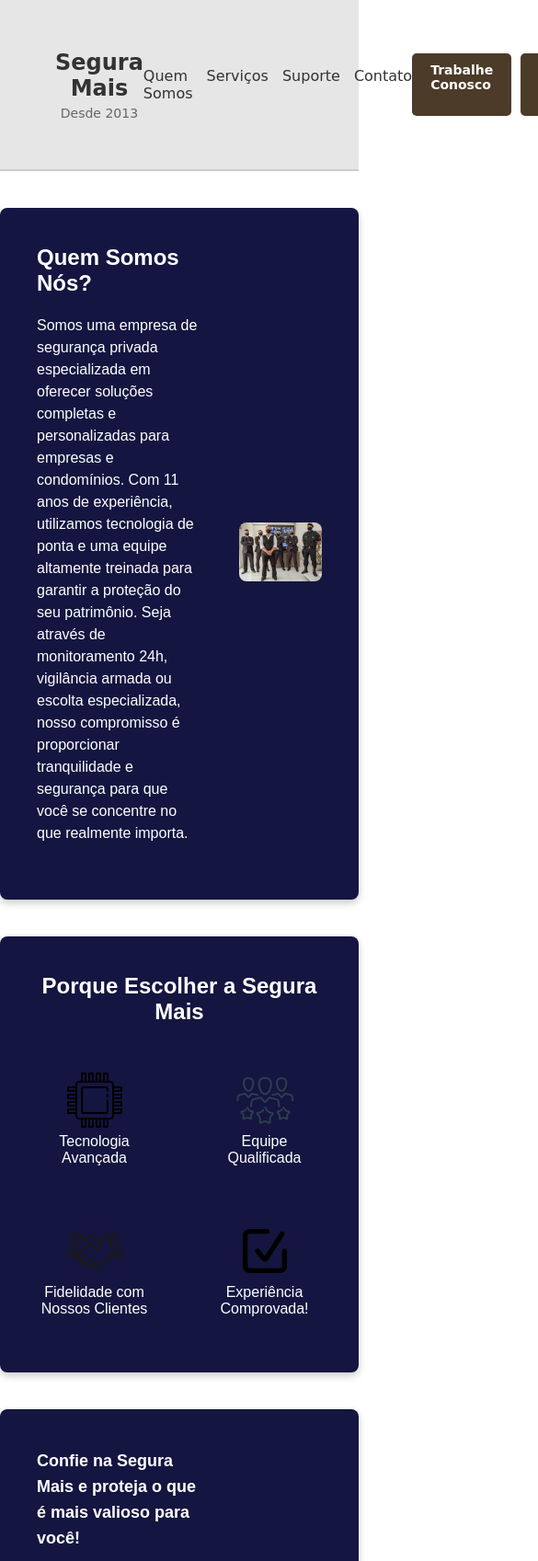
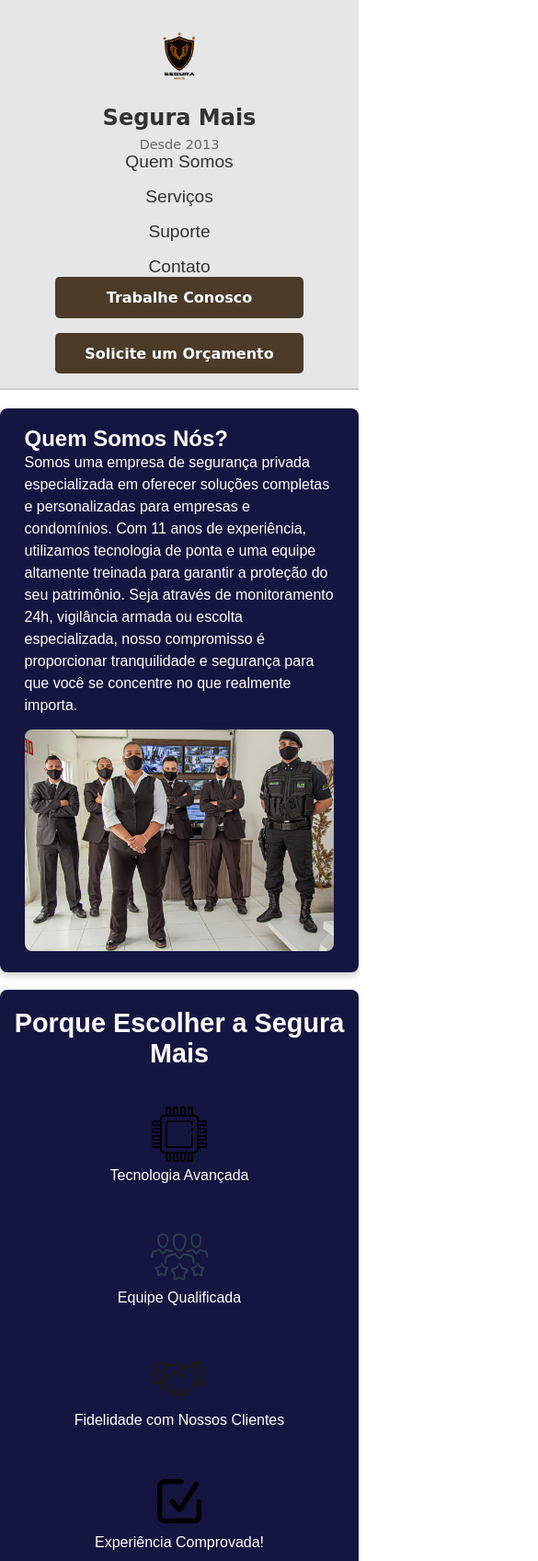
Before and after one commit to Kesia05Almeida/Segura-Mais, a plain HTML site: page index.html in a window 390 px wide. Shown: the top 1697 px of the page at 92% size, 585 px wide, since content can reach past the window. Drawn offline with Linux system fonts and the light colour scheme.

Commit message:
Envio do arquivo estilo.css

```diff
--- a/estilo.css
+++ b/estilo.css
@@ -1,8 +1,10 @@
-*{
+/* Reset básico */
+* {
     margin: 0%;
     padding: 0%;
     box-sizing: border-box;
 }
+
 body {
     font-family: Arial, sans-serif;
     margin: 0;
@@ -14,30 +16,31 @@ body {
     font-style: normal;
   }
 
+/* Header */
 .header {
     display: flex;
     align-items: center;
     justify-content: space-between;
     background-color: #e6e6e6;
-    padding: 10px 20px;
+    padding: 1em 2%;
     border-bottom: 2px solid #ccc;
 }
 
 .logo {
     flex: 1;
     text-align: center;
-    padding: 20px;
+    padding: 2%;
 }
 
 .logo-img {
-    height: 120px;
-    width: auto;
-    max-width: 100%;
+    height: auto;
+    width: 100%;
+    max-width: 120px;
     border-radius: 20px;
 }
 
-
-.topo{
+/* Topo */
+.topo {
     flex: 2;
     text-align: center;
     color: #333;
@@ -46,20 +49,20 @@ body {
 
 .topo h1 {
     margin: 0;
-    font-size: 24px;
+    font-size: 2rem;
 }
 
 .topo p {
-    margin: 5px 0 0;
-    font-size: 14px;
+    margin: 0.5em 0 0;
+    font-size: 1rem;
     color: #666;
 }
 
+/* Menu */
 .menu {
     flex: 3;
     display: flex;
     justify-content: center;
-    font-family: "Pacifico", cursive;
 }
 
 .menu ul {
@@ -67,7 +70,7 @@ body {
     margin: 0;
     padding: 0;
     display: flex;
-    gap: 15px;
+    gap: 1rem;
 }
 
 .menu li {
@@ -77,14 +80,15 @@ body {
 .menu a {
     text-decoration: none;
     color: #333;
-    font-size: 16px;
+    font-size: 1.2rem;
     transition: color 0.3s;
 }
 
+/* Botões */
 .botões {
     flex: 2;
     display: flex;
-    gap: 10px;
+    gap: 1em;
     justify-content: flex-end;
     font-family: "Pacifico", cursive;
 }
@@ -93,12 +97,11 @@ body {
     text-decoration: none;
     color: white;
     background-color: #4b3b28;
-    padding: 10px 20px;
+    padding: 0.8em 2em;
     border-radius: 5px;
-    font-size: 14px;
+    font-size: 1rem;
     font-weight: bold;
 }
-
 .botão2 {
     text-decoration: none;
     color: white;
@@ -109,19 +112,19 @@ body {
 }
 
 
-
+/* Seção Quem Somos */
 .Quem-somos {
     display: flex;
-    flex-direction: row;
+    flex-wrap: wrap;
+    justify-content: space-between;
     align-items: center;
-    justify-content: center;
-    padding: 20px;
+    padding: 3% 5%;
     background-color: rgb(21, 21, 65);
-    color: #ffffff;
-    max-width: 1000px;
-    margin: 40px auto;
+    color: #fff;
+    margin: 5% auto;
     border-radius: 8px;
     box-shadow: 0 4px 8px rgba(0, 0, 0, 0.2);
+    max-width: 1000px;
 }
 .Quem-somos-bloco {
     display: flex;
@@ -139,76 +142,69 @@ body {
 
 .coteudo {
     flex: 2;
-    padding: 20px;
+    padding: 2%;
 }
 
 .coteudo h1 {
-    font-size: 24px;
-    margin-bottom: 20px;
+    font-size: 2rem;
 }
 
 .coteudo p {
-    font-size: 16px;
+    font-size: 1rem;
     line-height: 1.5;
-    margin-bottom: 20px;
-}
-
-.coteudo strong {
-    font-size: 18px;
 }
 
 .image {
     flex: 1;
     text-align: center;
-    padding: 20px;
+    padding: 2%;
 }
 
 .image img {
     max-width: 100%;
+    height: auto;
     border-radius: 8px;
 }
 
+/* Seção Escolha */
 .escolha {
-    background-color:rgb(21, 21, 65) ;
-    padding: 40px 20px;
+    background-color: rgb(21, 21, 65);
+    padding: 5% 2%;
     text-align: center;
     color: #fff;
-    max-width: 1000px;
-    margin: 40px auto;
+    margin: 5% auto;
     border-radius: 8px;
     box-shadow: 0 4px 8px rgba(0, 0, 0, 0.2);
 }
 
 .escolha h2 {
-    font-size: 24px;
-    margin-bottom: 30px;
-    color: #fff;
+    font-size: 2rem;
+    margin-bottom: 2rem;
 }
 
 .escolha-container {
     display: flex;
+    flex-wrap: wrap;
     justify-content: space-around;
-    gap: 20px;
-    flex-wrap: wrap;
+    gap: 2rem;
 }
 .services-container {
     text-align: center;
     padding: 20px;
-    background-color: #222;
-    color: #fff;
-    flex-direction: row;
+    background-color: rgb(21, 21, 65);
+    color: #ffffff;
+    display: flex;
+    flex-direction: column; /* Coloca os elementos um abaixo do outro */
     align-items: center;
     justify-content: center;
-    padding: 20px;
-    background-color: rgb(21, 21, 65);
-    color: #ffffff;
     max-width: 1000px;
     margin: 40px auto;
     border-radius: 8px;
-  }
+
+}
 
 
-  .services-container h2 {
+.services-container h2 {
     margin-bottom: 20px;
   }
 
@@ -240,47 +236,9 @@ body {
     font-weight: bold;
     color: #222;
   }
-.footer {
-    display: flex;
-    justify-content: space-between;
-    align-items:center;
-    background-color: rgba(0, 0, 0, 0.2);
-    padding: 20px;
-    border-top: 2px solid rgba(0, 0, 0, 0.2);
-}
 
-.footer .contact,
-.footer .localizacao {
-    flex: 1;
-    margin: 0 10px;
-    align-items:flex-end;
 
-}
 
-.footer h3 {
-    margin-bottom: 10px;
-    color: #333;
-}
-
-.footer p {
-    margin: 5px 0;
-    color: #555;
-}
-
-.footer .icons {
-    display: flex;
-    gap: 10px;
-    margin-bottom: 10px;
-}
-
-.footer .icon {
-    width: 24px;
-    height: 24px;
-}
-
-.footer img {
-    display: inline-block;
-}
 .loca {
     flex:2;
     display: flex;
@@ -328,3 +286,184 @@ body {
     line-height: 1.6;
     text-align: justify;
   }
+
+
+
+/* Tablets (até 768px) */
+@media (max-width: 768px) {
+    .header {
+        flex-direction: column;
+        text-align: center;
+    }
+
+    .menu ul {
+        flex-direction: column;
+    }
+
+    .menu a {
+        font-size: 1.5rem;
+    }
+
+    .botões {
+        flex-direction: column;
+        gap: 1rem;
+    }
+
+    .coteudo h1 {
+        font-size: 1.8rem;
+    }
+
+    .coteudo p {
+        font-size: 1rem;
+    }
+
+    .Quem-somos {
+        flex-direction: column;
+    }
+    .services {
+        flex-direction: column;
+    }
+}
+
+/* Smartphones (até 480px) */
+@media (max-width: 480px) {
+    .header {
+        padding: 1em 5%;
+    }
+
+    .logo-img {
+        max-width: 80px;
+    }
+
+    .topo h1 {
+        font-size: 1.5rem;
+    }
+
+    .topo p {
+        font-size: 0.9rem;
+    }
+
+    .menu ul {
+        gap: 1rem;
+        flex-direction: column;
+    }
+
+    .menu a {
+        font-size: 1.2rem;
+    }
+
+    .botões {
+        flex-direction: column;
+        gap: 1rem;
+    }
+
+    .coteudo h1 {
+        font-size: 1.5rem;
+    }
+
+    .escolha h2 {
+        font-size: 1.8rem;
+    }
+
+    .escolha-container {
+        flex-direction: column;
+    }
+
+    .image img {
+        max-width: 100%;
+    }
+}
+/* Footer Original */
+.footer {
+    display: flex;
+    justify-content: space-between;
+    align-items: center;
+    background-color: rgba(0, 0, 0, 0.2);
+    padding: 20px;
+    border-top: 2px solid rgba(0, 0, 0, 0.2);
+}
+
+/* Ajustes nas colunas do footer para dispositivos móveis */
+.footer .contact,
+.footer .localizacao {
+    flex: 1;
+    margin: 0 10px;
+    align-items: flex-end;
+}
+
+/* Ícones de redes sociais */
+.footer .icons {
+    display: flex;
+    gap: 10px;
+    margin-bottom: 10px;
+}
+
+.footer .icon {
+    width: 24px;
+    height: 24px;
+}
+
+/* Responsividade: Footer em telas pequenas */
+@media (max-width: 768px) {
+    .footer {
+        flex-direction: column;
+        text-align: center;
+    }
+
+    .footer .contact,
+    .footer .localizacao {
+        flex: 1;
+        margin-bottom: 15px;
+        text-align: center;
+    }
+
+    .footer .icons {
+        justify-content: center;
+        margin-bottom: 10px;
+    }
+
+    .footer .contact p,
+    .footer .localizacao p {
+        font-size: 14px;
+    }
+}
+
+/* Responsividade: Ajuste de layout para telas menores que 480px */
+@media (max-width: 480px) {
+    .footer .contact p,
+    .footer .localizacao p {
+        font-size: 12px;
+    }
+
+    .footer .icons {
+        gap: 8px;
+    }
+
+    .footer .icon {
+        width: 20px;
+        height: 20px;
+    }
+}
+
+/* Footer - Bloco de localização */
+.footer .roda {
+    flex: 1;
+    margin: 0 10px;
+    text-align: center;
+}
+
+.footer .roda h3 {
+    margin-bottom: 10px;
+    color: #333;
+}
+
+.footer .roda p {
+    margin: 5px 0;
+    color: #555;
+}
+
+.footer img {
+    width: 30px;
+    height: 30px;
+    margin-top: 10px;
+}
```
